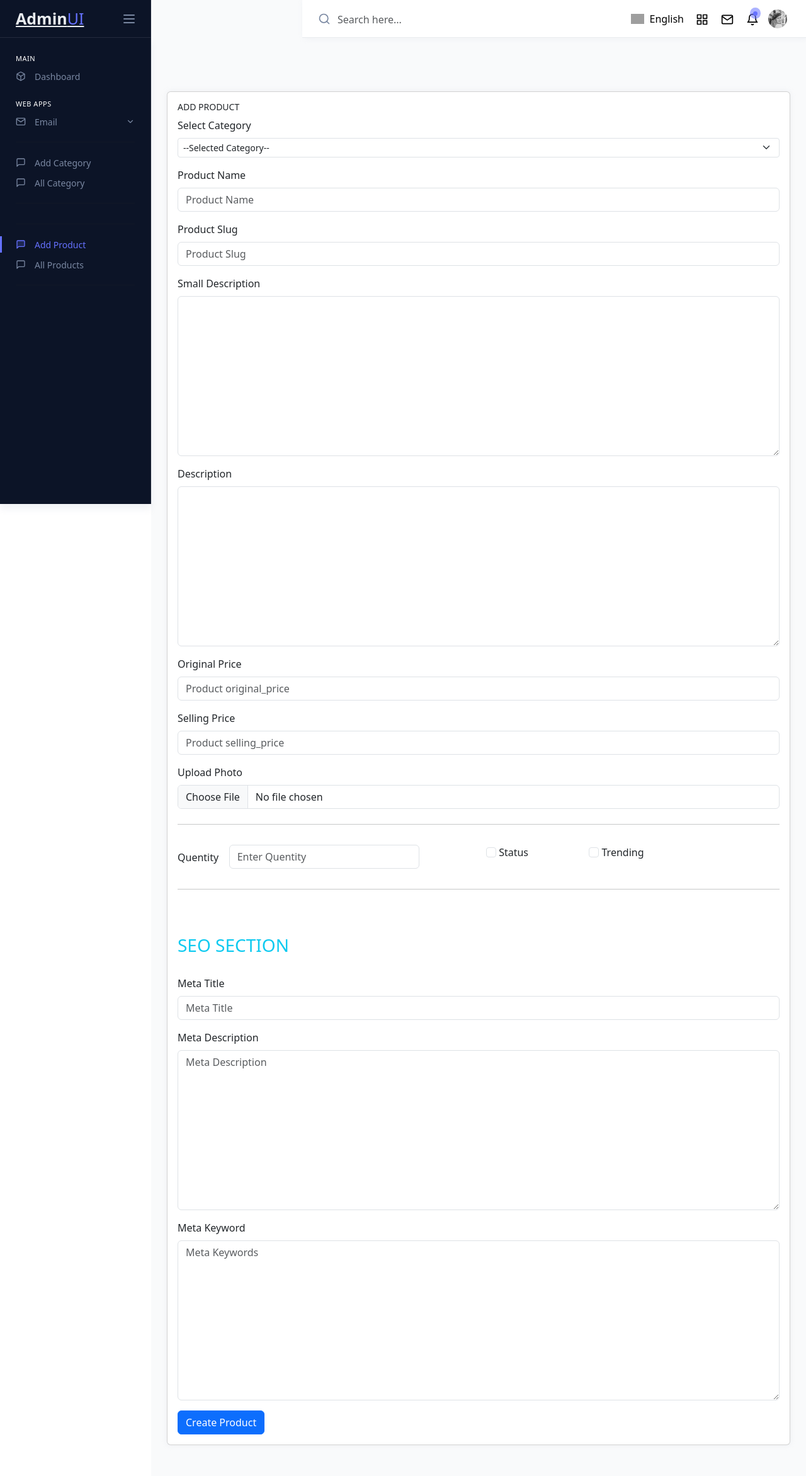
After one commit to amrito502/php_advance_ecommerce, a PHP site: page /admin/add_product.php in a window 1280 px wide. The commit adds this page. Shown: the whole page at 63% size. Run offline with PHP 8.4, Linux system fonts and the light colour scheme; the visitor is signed in with stand-in values (Sample User, id 1); data that the repository does not hold is empty; some libraries are stand-ins or nearby versions; grey boxes are pictures that could not be loaded.

Commit message:
Product Complete CRUD

```diff
--- /dev/null
+++ b/admin/add_product.php
@@ -0,0 +1,133 @@
+<?php
+include 'includes/header.php';
+include '../middleware/adminMiddleware.php';
+
+include 'includes/sidebar.php';
+?>
+
+<div class="page-wrapper">
+    <?php
+    include 'includes/navbar.php';
+    ?>
+    <div class="page-content">
+        <div class="containers">
+            <div class="row">
+                <div class="col-md-12 grid-margin stretch-card">
+                    <div class="card">
+                        <div class="card-body">
+
+                            <h6 class="card-title">Add Product</h6>
+
+                            <form action="code.php" method="POST" enctype="multipart/form-data">
+                                <div class="mb-3">
+                                    <label for="name" class="form-label">Select Category</label>
+                                    <select name="category_id" class="form-select form-select-sm">
+                                        <option selected>--Selected Category--</option>
+                                        <?php
+                                        $categories = getAll("categories");
+                                        if (mysqli_num_rows($categories) > 0) {
+                                            foreach ($categories as $item) {
+                                        ?>
+                                                <option value="<?= $item['id']; ?>"><?= $item['name']; ?></option>
+                                        <?php
+                                            }
+                                        } else {
+                                            echo "No Category available";
+                                        }
+
+
+                                        ?>
+                                    </select>
+                                </div>
+
+                                <div class="mb-3">
+                                    <label for="name" class="form-label">Product Name</label>
+                                    <input type="text" class="form-control" id="name" name="name" autocomplete="off" placeholder="Product Name">
+                                </div>
+
+                                <div class="mb-3">
+                                    <label for="slug" class="form-label">Product Slug</label>
+                                    <input type="text" class="form-control" id="slug" name="slug" autocomplete="off" placeholder="Product Slug">
+                                </div>
+
+                                <div class="mb-3">
+                                    <label for="small_description" class="form-label">Small Description</label>
+                                    <textarea name="small_description" id="small_description" cols="30" rows="10" class="form-control"></textarea>
+                                </div>
+                                <div class="mb-3">
+                                    <label for="description" class="form-label">Description</label>
+                                    <textarea name="description" id="description" cols="30" rows="10" class="form-control"></textarea>
+                                </div>
+
+                                <div class="mb-3">
+                                    <label for="original_price" class="form-label">Original Price</label>
+                                    <input type="text" class="form-control" id="original_price" name="original_price" autocomplete="off" placeholder="Product original_price">
+                                </div>
+                                <div class="mb-3">
+                                    <label for="selling_price" class="form-label">Selling Price</label>
+                                    <input type="text" class="form-control" id="selling_price" name="selling_price" autocomplete="off" placeholder="Product selling_price">
+                                </div>
+
+                                <div class="mb-3">
+                                    <label for="image" class="form-label">Upload Photo</label>
+                                    <input type="file" class="form-control" id="image" name="image" autocomplete="off">
+                                </div>
+                                <hr class="mt-4">
+                                <div class="row py-3">
+
+                                    <div class="col-md-6">
+                                        <div class="row">
+                                            <div class="col-md-2">
+                                                <label for="qty" class="pt-2">Quentity</label>
+                                            </div>
+                                            <div class="col-md-8">
+                                                <input type="number" name="qty" id="qty" class="form-control" placeholder="Enter Quentity">
+                                            </div>
+                                        </div>
+                                    </div>
+
+                                    <div class="col-md-2">
+                                        <input type="checkbox" class="form-check-input" name="status" id="status">
+                                        <label class="form-check-label" for="status">
+                                            Status
+                                        </label>
+                                    </div>
+                                    <div class="col-md-2">
+                                        <input type="checkbox" class="form-check-input" name="trending" id="trending">
+                                        <label class="form-check-label" for="trending">
+                                        Trending
+                                        </label>
+                                    </div>
+                                </div>
+                                <hr class="mb-4">
+                                <br><br>
+                                <h3 class="text-info">SEO SECTION</h3>
+                                <br>
+                                <div class="mb-3">
+                                    <label for="meta_title" class="form-label">Meta Title</label>
+                                    <input type="text" class="form-control" id="meta_title" name="meta_title" autocomplete="off" placeholder="Meta Title">
+                                </div>
+                                <div class="mb-3">
+                                    <label for="meta_description" class="form-label">Meta Description</label>
+                                    <textarea name="meta_description"  class="form-control"  id="meta_description" cols="30" rows="10" placeholder="Meta Description"></textarea>
+                                </div>
+                                <div class="mb-3">
+                                    <label for="meta_keywords" class="form-label">Meta Keyword</label>
+                                    <textarea name="meta_keywords"  class="form-control"  id="meta_keywords" cols="30" rows="10" placeholder="Meta Keywords"></textarea>
+                                </div>
+
+                                <button type="submit" name="product_add_btn" class="btn btn-primary me-2">Create Product</button>
+                            </form>
+
+                        </div>
+                    </div>
+                </div>
+            </div>
+
+        </div>
+    </div>
+    <div>
+        <?php
+        include 'includes/footer.php';
+
+        ?>
--- /dev/null
+++ b/admin/assets/js/custom.js
@@ -0,0 +1,6 @@
+$(document).ready(function(){
+    $('.delete_product_btns').click(function(e){
+        e.preventDefault();
+
+    });
+});
--- a/admin/edit_category.php
+++ b/admin/edit_category.php
@@ -15,6 +15,7 @@ include 'includes/sidebar.php';
                 <div class="col-md-12 grid-margin stretch-card">
                     <div class="card">
                         <div class="card-body">
+
                             <h6 class="card-title">Edit Category</h6>
                             <?php
 
--- a/admin/includes/footer.php
+++ b/admin/includes/footer.php
@@ -1,7 +1,7 @@
 </div>
 </div>
 </div>
-
+<script src="https://cdnjs.cloudflare.com/ajax/libs/jquery/3.7.1/jquery.min.js" integrity="sha512-v2CJ7UaYy4JwqLDIrZUI/4hqeoQieOmAZNXBeQyjo21dadnwR+8ZaIJVT8EE2iyI61OV8e6M8PP2/4hpQINQ/g==" crossorigin="anonymous" referrerpolicy="no-referrer"></script>
 <!-- core:js -->
 <script src="assets/vendors/core/core.js"></script>
 <!-- endinject -->
@@ -20,7 +20,7 @@
 <script src="assets/js/dashboard-light.js"></script>
 <!-- End custom js for this page -->
 <script src="//cdn.jsdelivr.net/npm/alertifyjs@1.13.1/build/alertify.min.js"></script>
-
+<script src="assets/js/custom.js"></script>
 <script>
     <?php if(isset($_SESSION['message'])) {?>
     alertify.set('notifier', 'position', 'top-right');
--- a/admin/includes/sidebar.php
+++ b/admin/includes/sidebar.php
@@ -40,6 +40,7 @@
                     </ul>
                 </div>
             </li>
+            <hr>
             <li class="nav-item">
                 <a href="add_category.php" class="nav-link">
                     <i class="link-icon" data-feather="message-square"></i>
@@ -52,6 +53,21 @@
                     <span class="link-title">All Category</span>
                 </a>
             </li>
+            <hr>
+            <hr>
+            <li class="nav-item">
+                <a href="add_product.php" class="nav-link">
+                    <i class="link-icon" data-feather="message-square"></i>
+                    <span class="link-title">Add Product</span>
+                </a>
+            </li>
+            <li class="nav-item">
+                <a href="products.php" class="nav-link">
+                    <i class="link-icon" data-feather="message-square"></i>
+                    <span class="link-title">All Products</span>
+                </a>
+            </li>
+            <hr>
         </ul>
     </div>
 </nav>
```
Also changed, not shown: admin/code.php (+104 -0 lines), admin/edit_product.php (added, +155 -0 lines), admin/products.php (added, +75 -0 lines), uploads/1710848857.png (added), uploads/1710850848.png (added).
